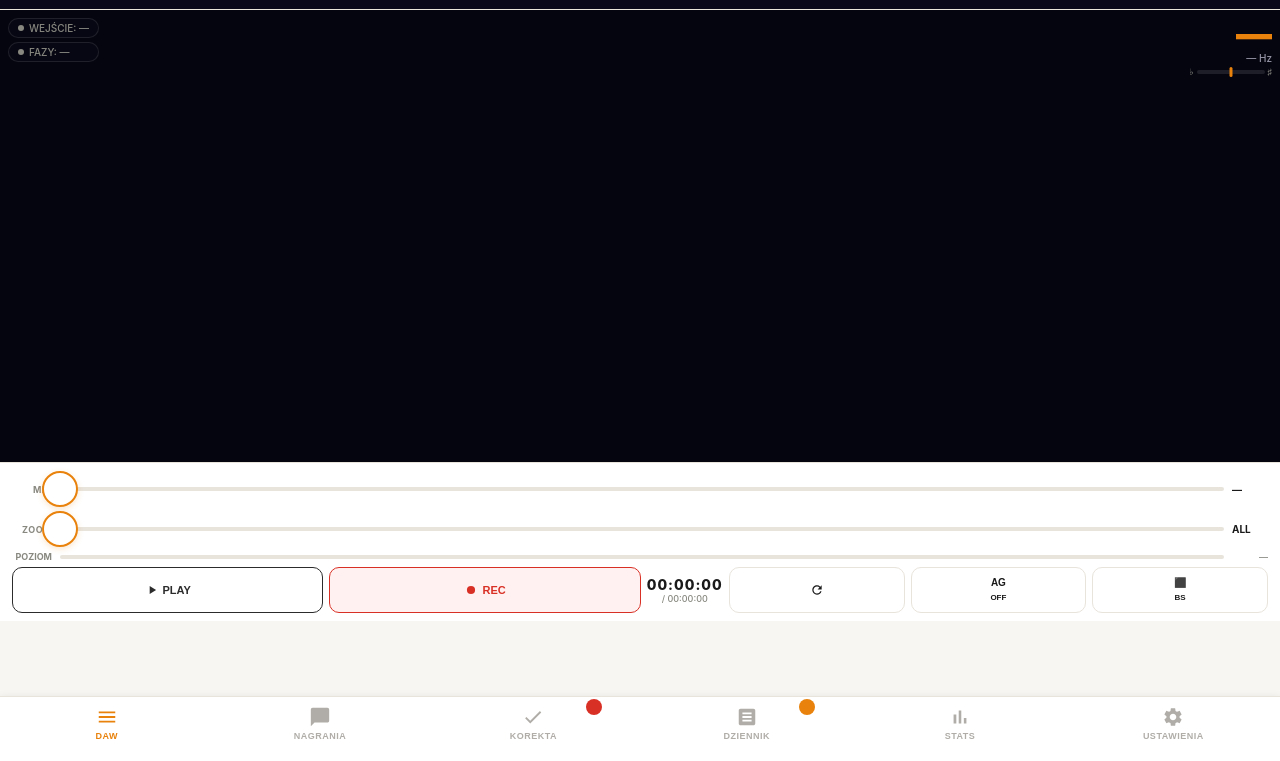
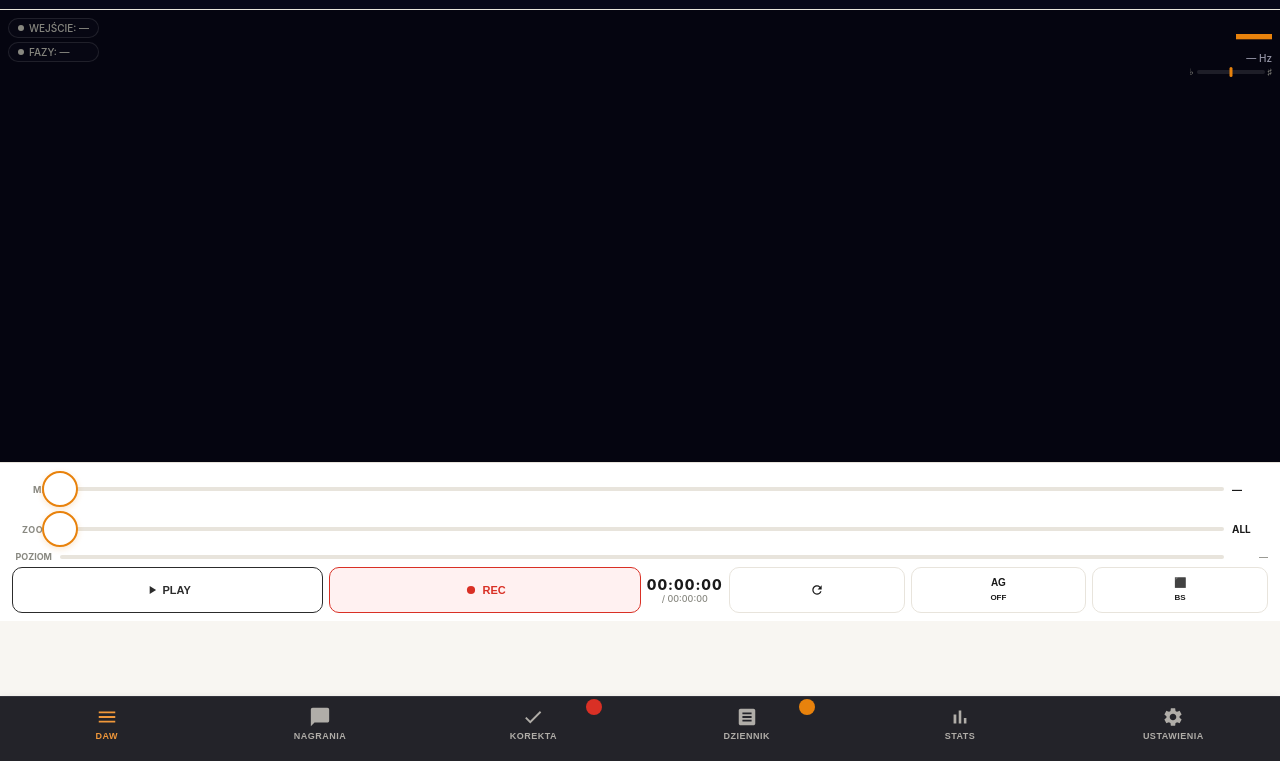
Before and after one commit to mowaiemocje-create/audio-recorder, a website: page www/index.html in a window 1280 px wide. Shown: the part 39-800 px from the top of the page. Drawn offline with nearby package versions, Linux system fonts and the light colour scheme.

Commit message:
Fix white nav bar overlay and button colors v101

```diff
--- a/www/index.html
+++ b/www/index.html
@@ -3,7 +3,7 @@
 <head>
 <meta charset="UTF-8">
 <meta name="color-scheme" content="light dark">
-<meta name="app-version" content="v100">
+<meta name="app-version" content="v101">
 <meta name="viewport" content="width=device-width,initial-scale=1,maximum-scale=1,user-scalable=no">
 <meta name="theme-color" content="#0d0d1a">
 <meta name="apple-mobile-web-app-capable" content="yes">
@@ -231,6 +231,26 @@ input::placeholder,textarea::placeholder{color:var(--mu);opacity:.7}
   .pages, .pg, #pg-daw, #pg-recs, #pg-fix, #pg-diary { padding-bottom: 80px; }
   .ctrl { position: relative; z-index: 100; margin-bottom: 0; }
   .nav { position: fixed; bottom: 0; left: 0; right: 0; height: 65px; z-index: 9999; background: var(--card); padding-bottom: max(12px, env(safe-area-inset-bottom, 12px)); }
+</style>
+<style>
+  .pages, .pg, #pg-daw, #pg-recs, #pg-fix, #pg-diary {
+  }
+  .ctrl {
+  }
+  .nav {
+    background-color: #232329 !important;
+    border-top: 1px solid #33333C !important;
+  }
+  .nav-btn {
+    color: #B0ADA8 !important;
+  }
+  .nav-btn.on {
+    color: #F0973A !important;
+  }
+  .nav-btn svg {
+  }
+  .nav-btn span {
+  }
 </style>
 </head>
 <body>
```
